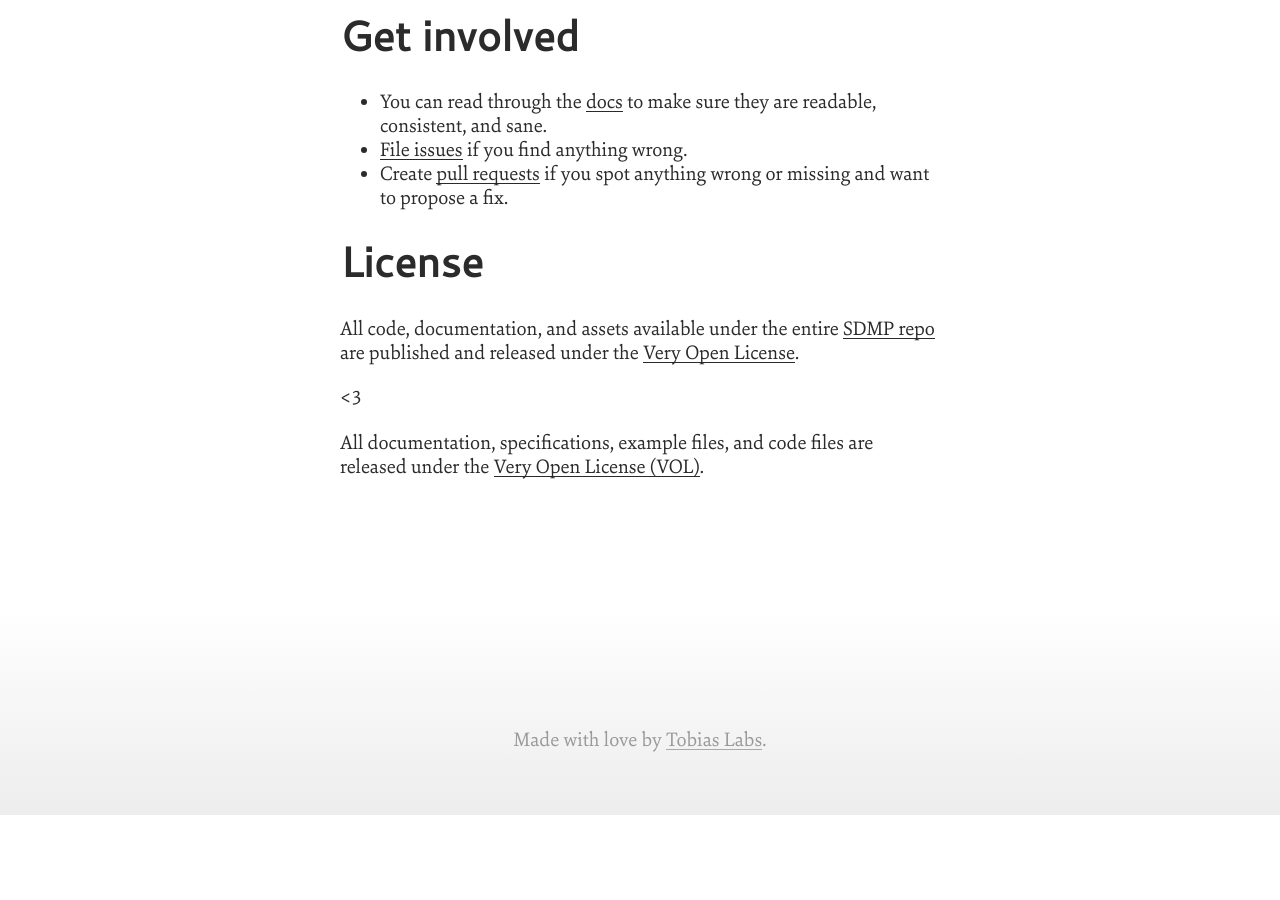
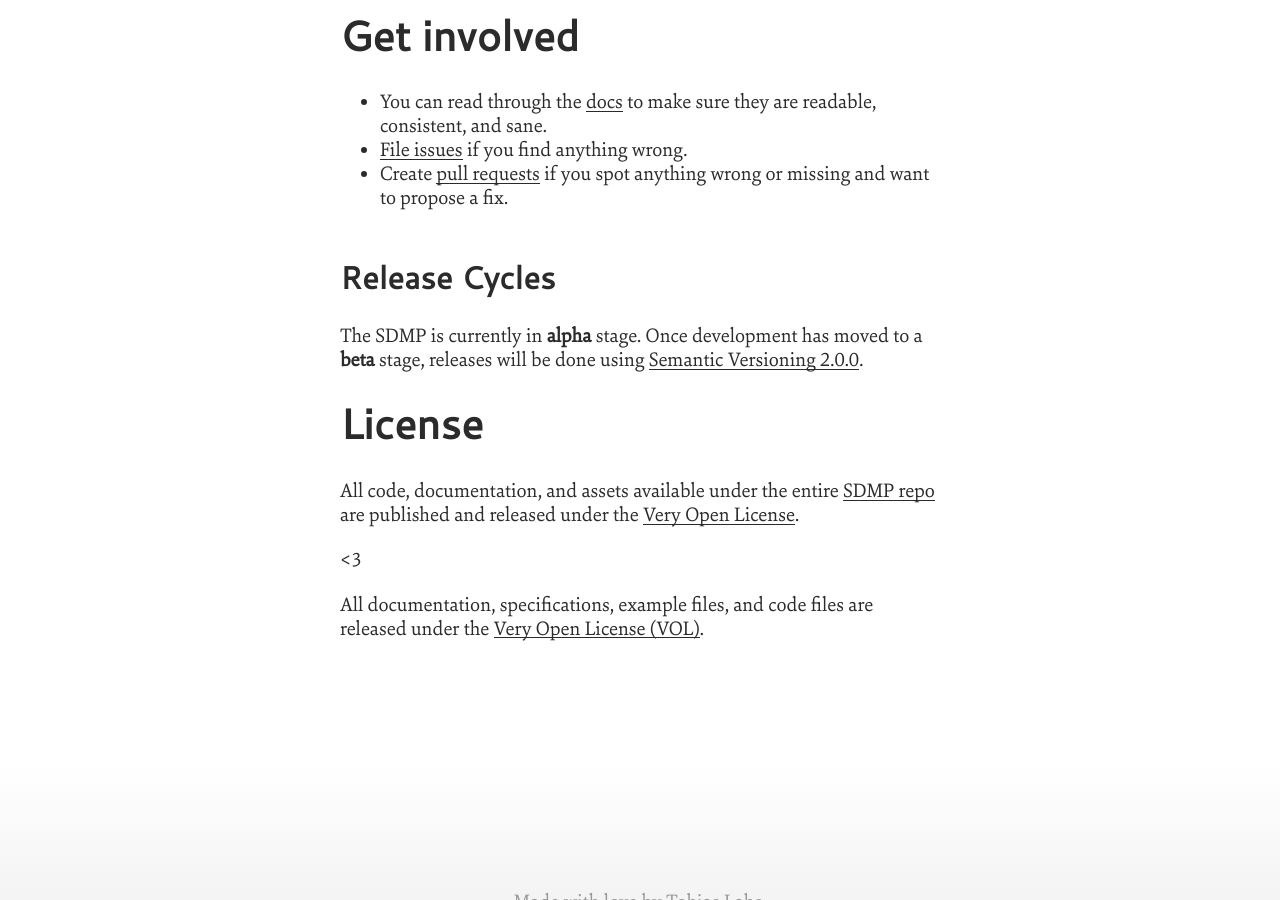
Before and after one commit to sdmp/sdmp.github.io, a Jekyll site: the page built from index.md, in a window 1280 px wide and 900 px high, scrolled down 1493 px. Built offline with Jekyll 4.4.1, drawn with Linux system fonts in a browser that asks for light colours; before the commit the page ends 2308 px from its top, so only the background shows below that.

Commit message:
Add release cycle plans.

```diff
--- a/index.md
+++ b/index.md
@@ -41,6 +41,11 @@ part is actually secure.
 * [File issues](sdmpissues) if you find anything wrong.
 * Create [pull requests](sdmppullrequest) if you spot anything wrong or missing and want to propose a fix.
 
+## Release Cycles
+
+The SDMP is currently in **alpha** stage. Once development has moved to a **beta** stage, releases
+will be done using [Semantic Versioning 2.0.0](http://semver.org/).
+
 # License
 
 All code, documentation, and assets available under the entire [SDMP repo](sdmprepo)
```
